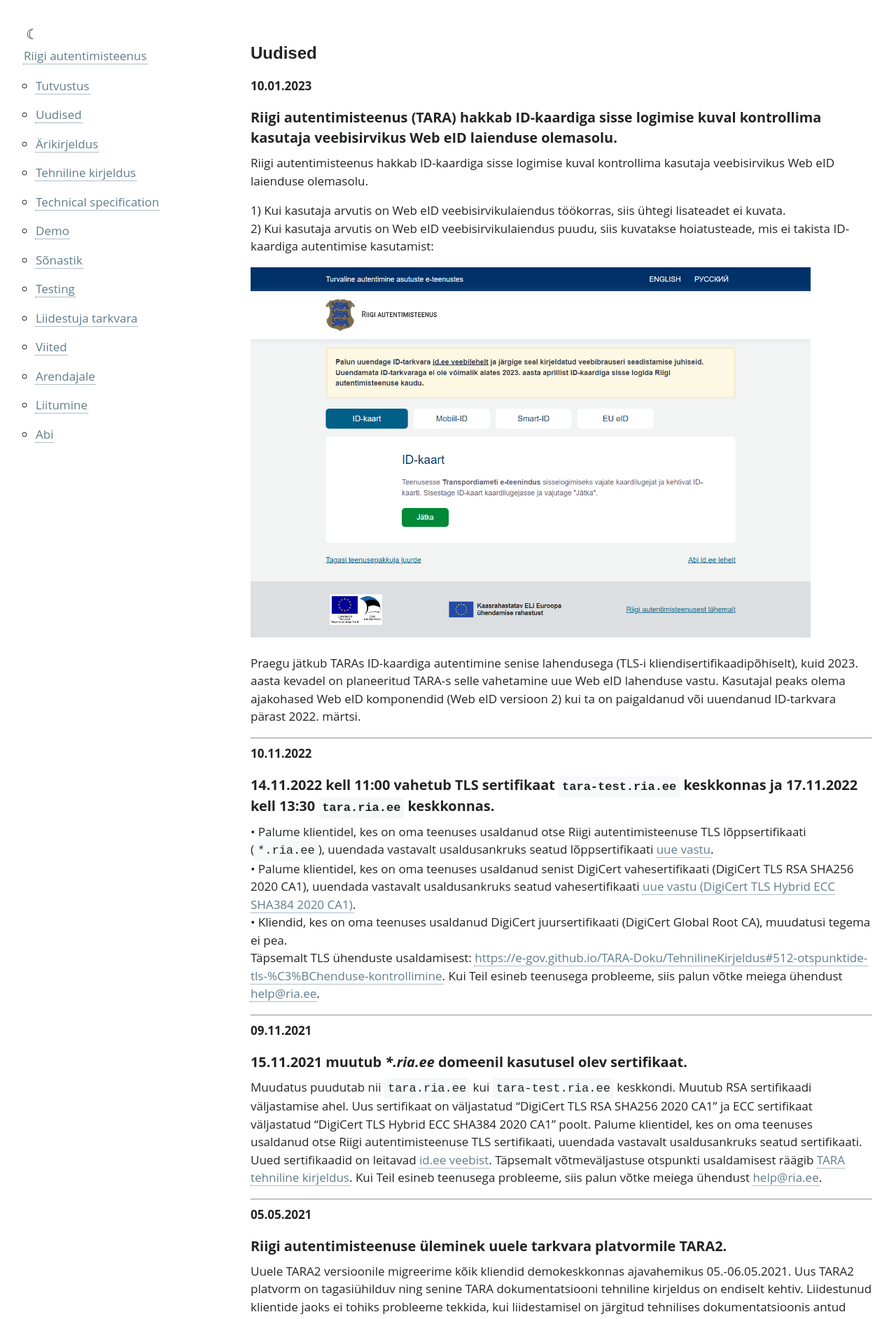
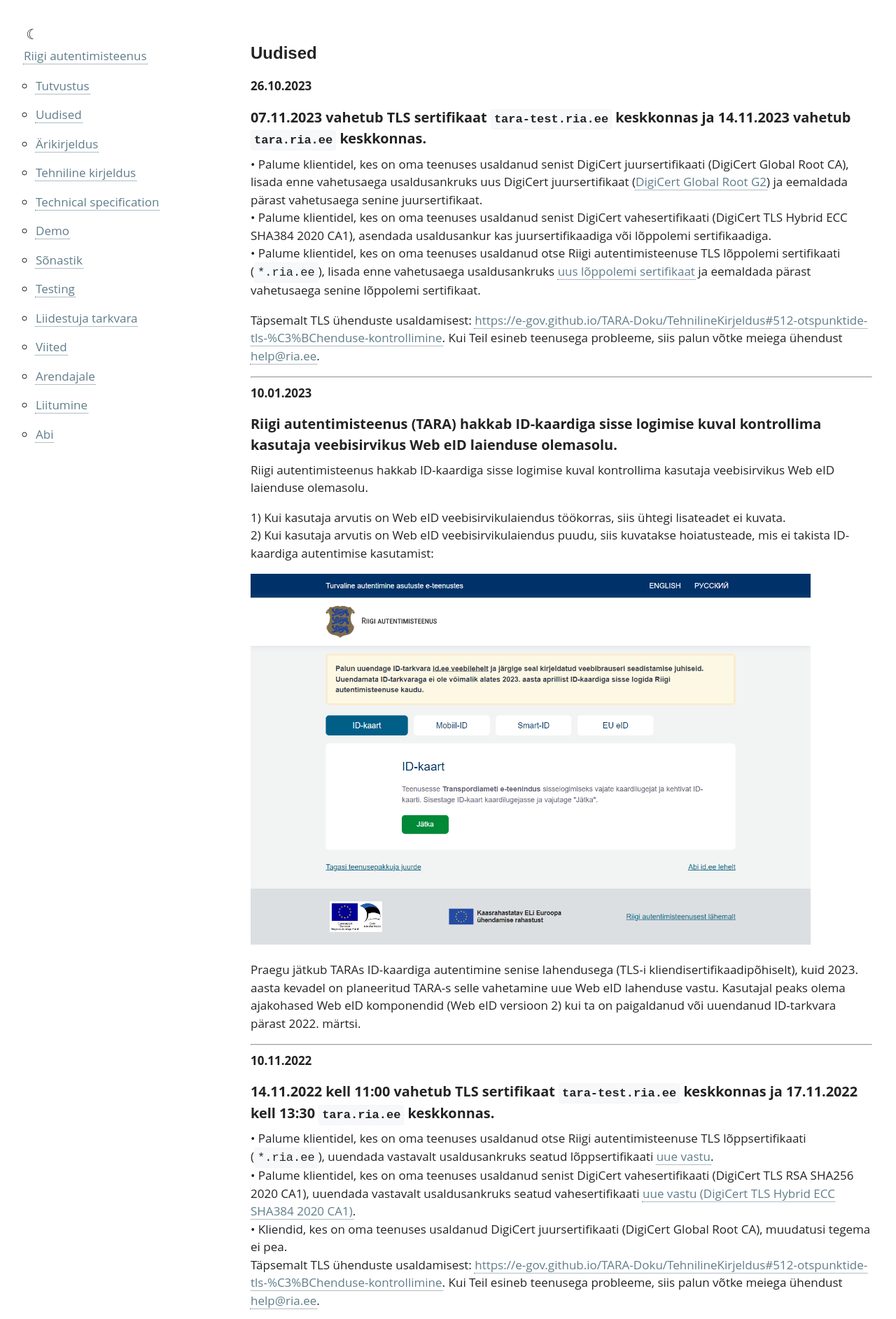
Before and after one commit to e-gov/TARA-Doku, a Jekyll site: the page built from Uudised.md, in a window 1280 px wide. Shown: the top 1885 px of the page at 70% size. Built offline with Jekyll 4.4.1, drawn with Linux system fonts in a browser that asks for light colours; our own code applies the rules of GitHub Pages for plain Markdown files.

Commit message:
AUT-1460 TLS end-entity certificate change, CA root certificate change

```diff
--- a/Uudised.md
+++ b/Uudised.md
@@ -3,6 +3,16 @@ permalink: Uudised
 ---
 
 # Uudised
+
+**26.10.2023**
+## 07.11.2023 vahetub TLS sertifikaat `tara-test.ria.ee` keskkonnas ja 14.11.2023 vahetub `tara.ria.ee` keskkonnas.
+• Palume klientidel, kes on oma teenuses usaldanud senist DigiCert juursertifikaati (DigiCert Global Root CA), lisada enne vahetusaega usaldusankruks uus DigiCert juursertifikaat ([DigiCert Global Root G2](https://cacerts.digicert.com/DigiCertGlobalRootG2.crt.pem)) ja eemaldada pärast vahetusaega senine juursertifikaat.<br/>
+• Palume klientidel, kes on oma teenuses usaldanud senist DigiCert vahesertifikaati (DigiCert TLS Hybrid ECC SHA384 2020 CA1), asendada usaldusankur kas juursertifikaadiga või lõppolemi sertifikaadiga.<br/>
+• Palume klientidel, kes on oma teenuses usaldanud otse Riigi autentimisteenuse TLS lõppolemi sertifikaati (`*.ria.ee`), lisada enne vahetusaega usaldusankruks [uus lõppolemi sertifikaat](https://github.com/e-gov/TARA-Doku/blob/master/certificates/star_ria_ee_valid_until_2024-11-17.crt) ja eemaldada pärast vahetusaega senine lõppolemi sertifikaat.<br/>
+
+Täpsemalt TLS ühenduste usaldamisest: [https://e-gov.github.io/TARA-Doku/TehnilineKirjeldus#512-otspunktide-tls-%C3%BChenduse-kontrollimine](https://e-gov.github.io/TARA-Doku/TehnilineKirjeldus#512-otspunktide-tls-%C3%BChenduse-kontrollimine). Kui Teil esineb teenusega probleeme, siis palun võtke meiega ühendust [help@ria.ee](help@ria.ee).
+
+___
 
 **10.01.2023**
 ## Riigi autentimisteenus (TARA) hakkab ID-kaardiga sisse logimise kuval kontrollima kasutaja veebisirvikus Web eID laienduse olemasolu.
```
Also changed, not shown: TechnicalSpecification.md (+6 -3 lines), TehnilineKirjeldus.md (+8 -4 lines), 1 other file.
